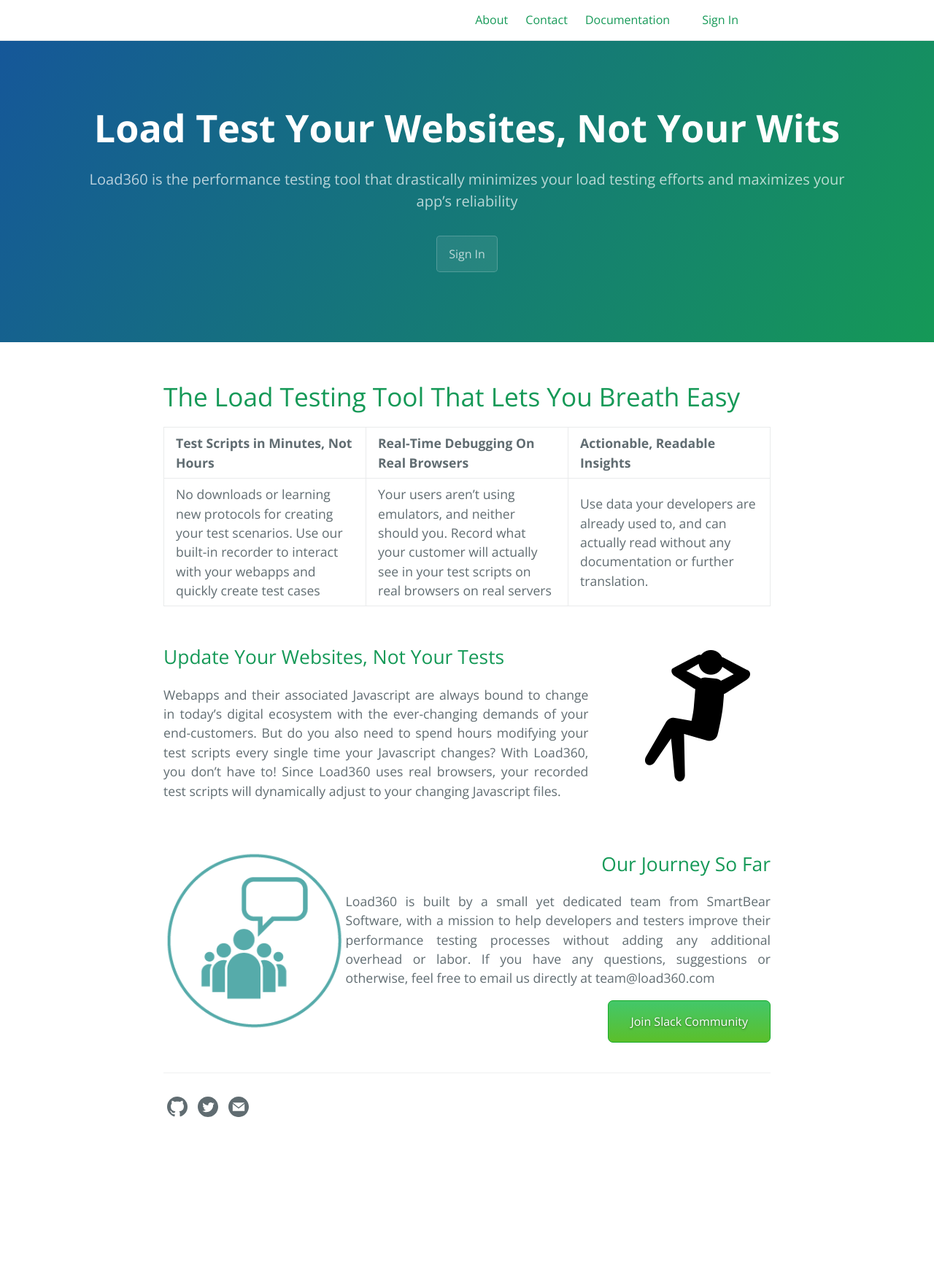
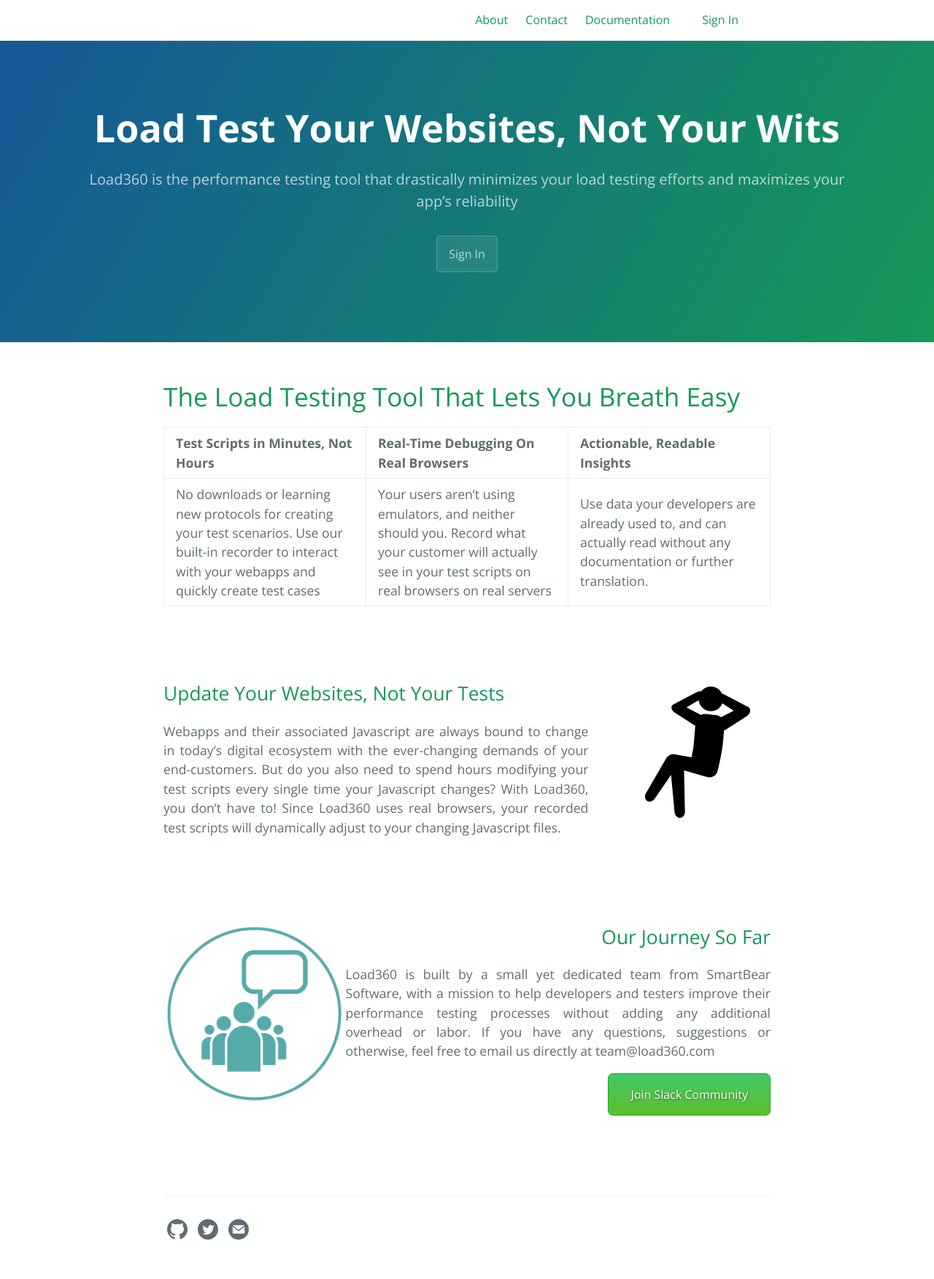
Before and after one commit to kesh92/keshinpoint, a Jekyll site: the page built from index.md, in a window 1280 px wide. Shown: the whole page at 73% size. Built offline with Jekyll 4.4.1, drawn with Linux system fonts in a browser that asks for light colours; our own code applies the rules of GitHub Pages for plain Markdown files; before the commit the page ends 1585 px from its top, so only the background shows below that.

Commit message:
added padding to homepage sections

```diff
--- a/assets/css/style.css
+++ b/assets/css/style.css
@@ -23,7 +23,8 @@
 
 .two-column {
 
-  margin-top: 50px;
+  margin-top: 100px;
+  margin-bottom: 100px;
   width: 100%;
   display: flex;
   flex-direction: row;
```
Also changed, not shown: 1 other file.
